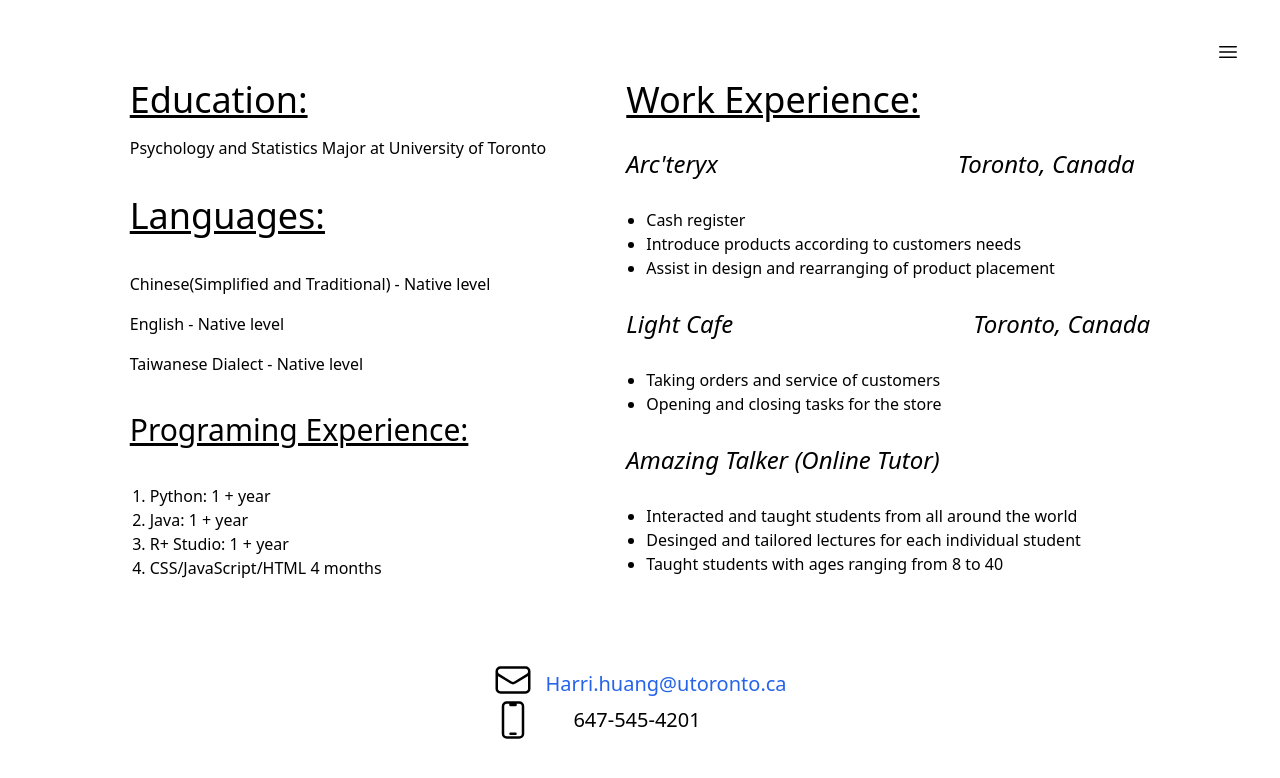
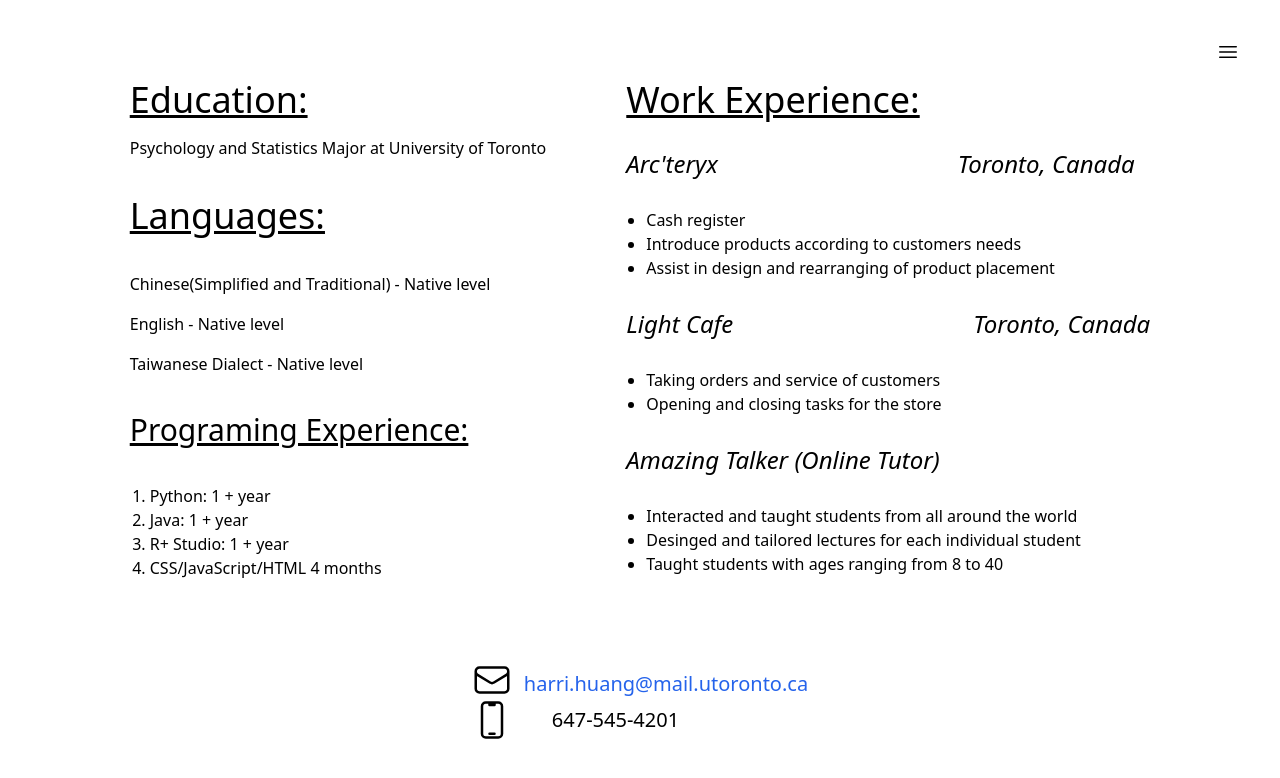
Before and after one commit to lemonface88/portfolio, a React (Vite) app: page /Resume in a window 1280 px wide. Shown: the top 778 px of the page. Built offline with nearby package versions, Linux system fonts and the light colour scheme.

Commit message:
Update Resume.jsx

```diff
--- a/src/components/Resume.jsx
+++ b/src/components/Resume.jsx
@@ -141,7 +141,7 @@ function Resume() {
             </svg>
 
             <p className="text-center text-xl pt-2 font-normal">
-            <a href="harri.huang@utoronto.ca" class="font-medium text-blue-600 dark:text-blue-500 hover:underline">Harri.huang@utoronto.ca</a> <br />
+            <a href="harri.huang@mail.utoronto.ca" class="font-medium text-blue-600 dark:text-blue-500 hover:underline">harri.huang@mail.utoronto.ca</a> <br />
                 </p>
 
             </div>
```
